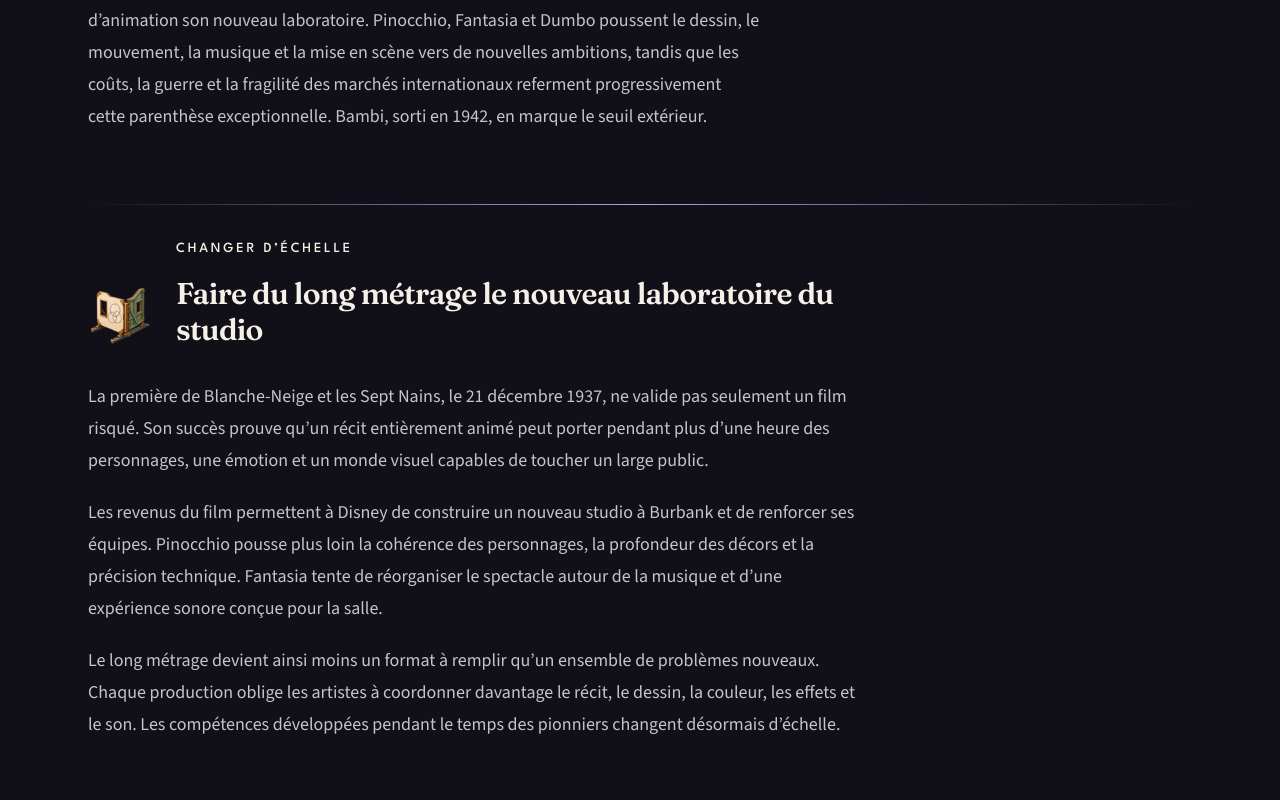
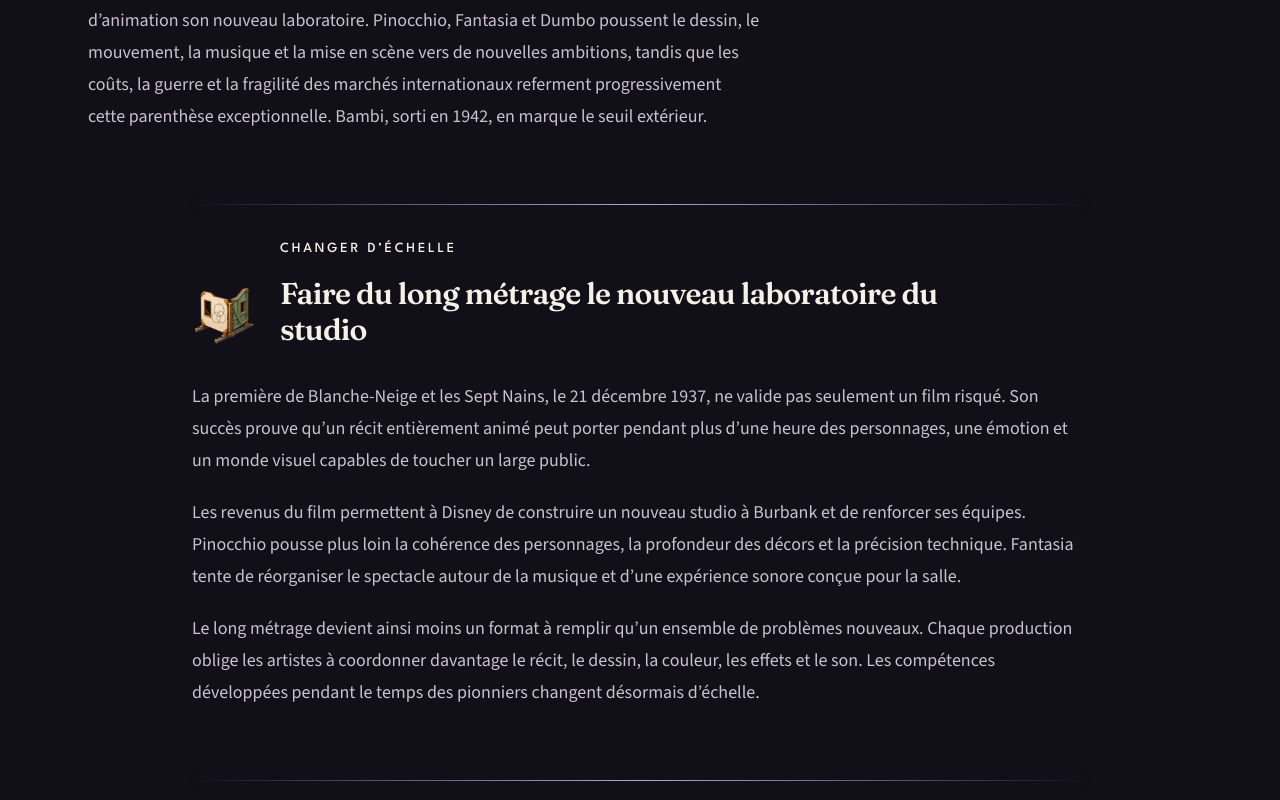
Before and after one commit to iamjulienjulien/ledisneyiste-codex, a Next.js app: page /epoques/temps-des-chefs-d-oeuvre in a window 1280 px wide. Shown: the part 980-1780 px from the top of the page. Built offline with nearby package versions, Linux system fonts and the light colour scheme.

Commit message:
🎨 Mise en scène > Donner plus d’ampleur aux chapitres du Codex > 🐭 Julien

```diff
--- a/src/components/codex/CodexBlocsEditoriaux/CodexBlocsEditoriaux.module.css
+++ b/src/components/codex/CodexBlocsEditoriaux/CodexBlocsEditoriaux.module.css
@@ -1,5 +1,5 @@
 .body {
-    max-width: 48rem;
+    width: 100%;
     min-width: 0;
 }
 
--- a/src/components/codex/CodexBlocsEditoriaux/CodexBlocsEditoriaux.tsx
+++ b/src/components/codex/CodexBlocsEditoriaux/CodexBlocsEditoriaux.tsx
@@ -1,5 +1,6 @@
 import { CodexFicheSection } from "@/components/codex/CodexFicheSection";
 import { CodexSourceCitations } from "@/components/codex/CodexSourceCitations";
+import { PixieContainer } from "@/components/ui/PixieContainer";
 import { PixieSymbol } from "@/components/ui/PixieSymbol";
 import type { SymbolCollectionName, SymbolSelection } from "@/registry/symbols";
 import type { CodexBlocsEditoriauxProps } from "./CodexBlocsEditoriaux.types";
@@ -20,8 +21,8 @@
         } as SymbolSelection;
 
         return (
+            <PixieContainer key={bloc.titre} width="56" gutter="none">
                 <CodexFicheSection
-                key={bloc.titre}
                     eyebrow={bloc.eyebrow}
                     titre={bloc.titre}
                     symbole={<PixieSymbol {...symbolSelection} size="lg" />}
@@ -43,6 +44,7 @@
                         />
                     </div>
                 </CodexFicheSection>
+            </PixieContainer>
         );
     });
 }
```
Lines whose indentation alone changed are shown as unchanged.
